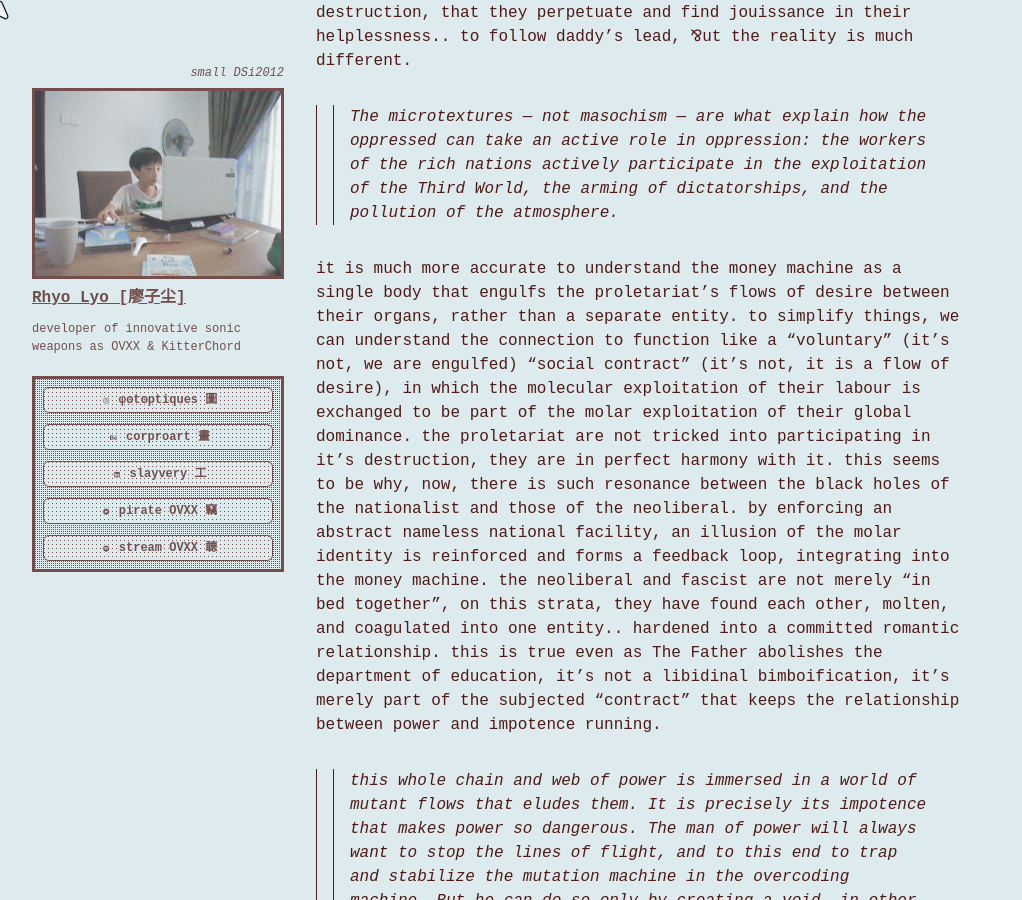
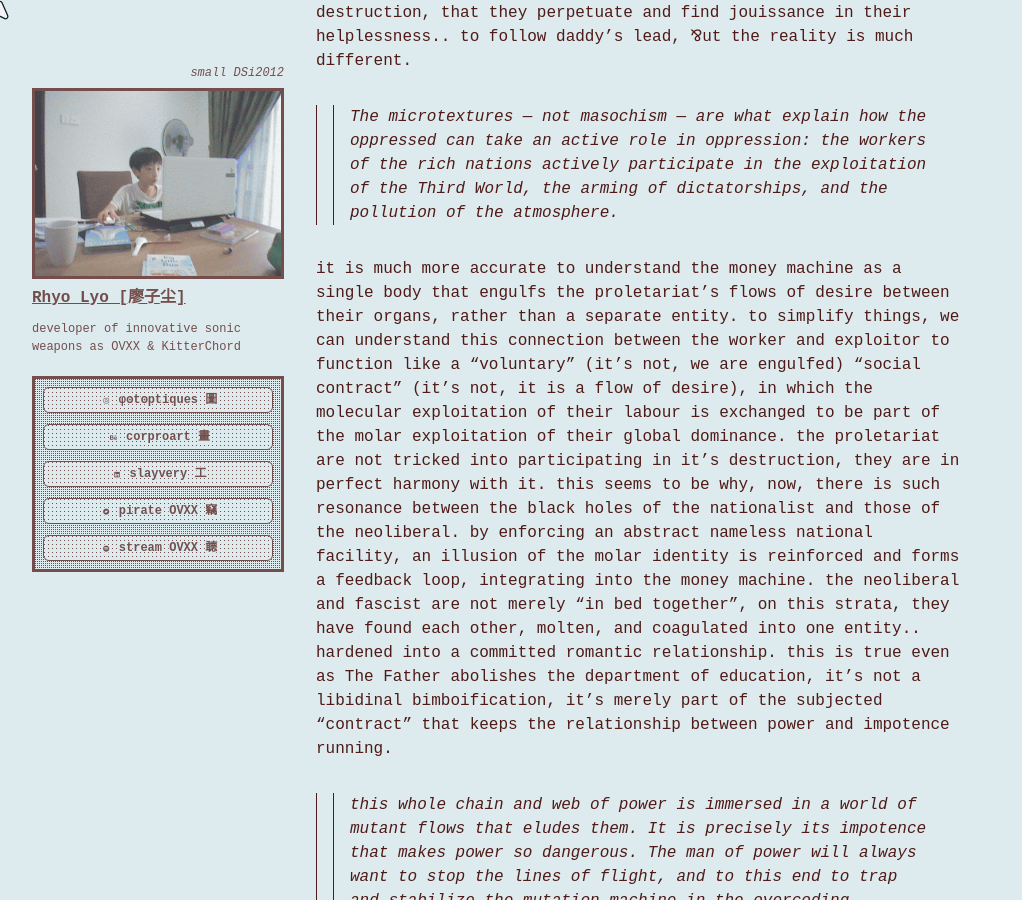
Before and after one commit to cryotato/cryotato.github.io, a Jekyll site: the page built from _posts/2026-04-27-microtextures.md, in a window 1280 px wide and 900 px high, scrolled down 529 px. Shown: the whole window, without its empty margins (0-1022 px from the left). Built offline with Jekyll 4.4.1, drawn with Linux system fonts in a browser that asks for light colours; cached includes are drawn as plain includes; some web fonts are replaced; comment, search, counter and statistics services are not loaded.

Commit message:
Update 2026-04-27-microtextures.md

```diff
--- a/_posts/2026-04-27-microtextures.md
+++ b/_posts/2026-04-27-microtextures.md
@@ -9,7 +9,7 @@ marxists recognize a complexity in their molar interpretations of oppressed and
 
 > The microtextures — not masochism — are what explain how the oppressed can take an active role in oppression: the workers of the rich nations actively participate in the exploitation of the Third World, the arming of dictatorships, and the pollution of the atmosphere.
 
-it is much more accurate to understand the money machine as a single body that engulfs the proletariat’s flows of desire between their organs, rather than a separate entity. to simplify things, we can understand the connection to function like a “voluntary” (it's not, we are engulfed) “social contract” (it's not, it is a flow of desire), in which the molecular exploitation of their labour is exchanged to be part of the molar exploitation of their global dominance. the proletariat are not tricked into participating in it's destruction, they are in perfect harmony with it. this seems to be why, now, there is such resonance between the black holes of the nationalist and those of the neoliberal. by enforcing an abstract nameless national facility, an illusion of the molar identity is reinforced and forms a feedback loop, integrating into the money machine. the neoliberal and fascist are not merely “in bed together”, on this strata, they have found each other, molten, and coagulated into one entity.. hardened into a committed romantic relationship. this is true even as The Father abolishes the department of education, it's not a libidinal bimboification, it's merely part of the subjected “contract” that keeps the relationship between power and impotence running.
+it is much more accurate to understand the money machine as a single body that engulfs the proletariat’s flows of desire between their organs, rather than a separate entity. to simplify things, we can understand this connection between the worker and exploitor to function like a “voluntary” (it's not, we are engulfed) “social contract” (it's not, it is a flow of desire), in which the molecular exploitation of their labour is exchanged to be part of the molar exploitation of their global dominance. the proletariat are not tricked into participating in it's destruction, they are in perfect harmony with it. this seems to be why, now, there is such resonance between the black holes of the nationalist and those of the neoliberal. by enforcing an abstract nameless national facility, an illusion of the molar identity is reinforced and forms a feedback loop, integrating into the money machine. the neoliberal and fascist are not merely “in bed together”, on this strata, they have found each other, molten, and coagulated into one entity.. hardened into a committed romantic relationship. this is true even as The Father abolishes the department of education, it's not a libidinal bimboification, it's merely part of the subjected “contract” that keeps the relationship between power and impotence running.
 
 > this whole chain and web of power is immersed in a world of mutant flows that eludes them. It is precisely its impotence that makes power so dangerous. The man of power will always want to stop the lines of flight, and to this end to trap and stabilize the mutation machine in the overcoding machine. But he can do so only by creating a void, in other words, by first stabilizing the overcoding machine itself by containing it within the local assemblage charged with effectuating it, in short, by giving the assemblage the dimensions of the machine. This is what takes place in the artificial conditions of totalitarianism or the “closed vessel.”
 
```
